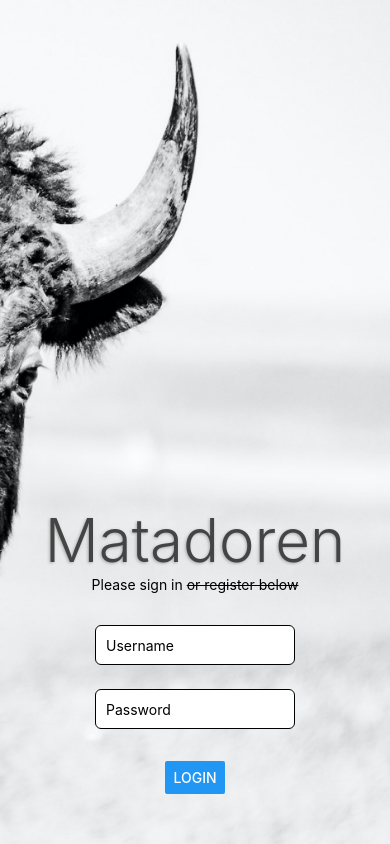
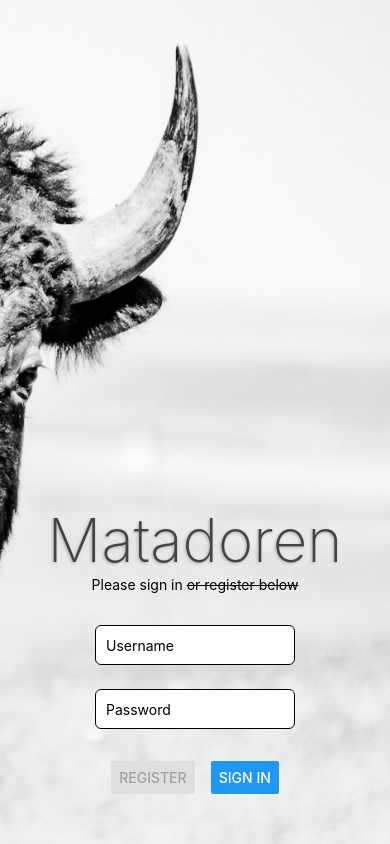
Before and after one commit to david-O-Ciarnain/matadoren-chat, a React Native app: screen / in a window 390 px wide. Built offline with nearby package versions, Linux system fonts and the light colour scheme.

Commit message:
Added redister button (disabled), more styles.

```diff
--- a/App.tsx
+++ b/App.tsx
@@ -1,13 +1,12 @@
 import { StatusBar } from "expo-status-bar";
 import { StyleSheet, Text, View } from "react-native";
-import LoginForm from "./src/components/LoginForm";
 import LoginScreen from "./src/views/LoginScreen";
 
 export default function App() {
   return (
     <View style={styles.container}>
       <LoginScreen />
-      {/* <StatusBar style="auto" /> */}
+      <StatusBar style="auto" hidden={true} />
     </View>
   );
 }
--- a/package.json
+++ b/package.json
@@ -10,13 +10,16 @@
     "eject": "expo eject"
   },
   "dependencies": {
+    "@react-navigation/native": "^6.0.10",
     "expo": "~45.0.0",
     "expo-status-bar": "~1.3.0",
     "react": "17.0.2",
     "react-dom": "17.0.2",
     "react-native": "0.68.2",
     "react-native-gifted-chat": "^1.0.0",
-    "react-native-web": "0.17.7"
+    "react-native-web": "0.17.7",
+    "react-native-screens": "~3.11.1",
+    "react-native-safe-area-context": "4.2.4"
   },
   "devDependencies": {
     "@babel/core": "^7.12.9",
--- a/src/components/Header.js
+++ b/src/components/Header.js
@@ -7,7 +7,7 @@ const Header = () => {
 const styles = StyleSheet.create({
   title: {
     fontSize: 60,
-    fontWeight: "300",
+    fontWeight: "200",
     color: "#444",
     textShadowColor: "#aaa",
     textShadowOffset: { width: -1, height: 1 },
--- a/src/components/LoginForm.js
+++ b/src/components/LoginForm.js
@@ -7,11 +7,16 @@ import {
   TextInput,
   Button,
 } from "react-native";
+import MainView from "../views/MainView";
 import Header from "./Header";
 
 const LoginForm = () => {
-  const [username, onChangeUsername] = React.useState("");
-  const [password, onChangePassword] = React.useState("");
+  const [username, setUsername] = React.useState("");
+  const [password, setPassword] = React.useState("");
+
+  const handleLogin = () => {
+    console.log(username, password);
+  };
 
   return (
     <View style={styles.container}>
@@ -22,23 +27,24 @@ const LoginForm = () => {
       <View style={styles.inputfields}>
         <TextInput
           style={styles.input}
-          onChangeText={onChangeUsername}
+          onChangeText={setUsername}
           value={username}
           placeholder="Username"
           textContentType="username"
         />
         <TextInput
           style={styles.input}
-          onChangeText={onChangePassword}
+          onChangeText={setPassword}
           value={password}
           placeholder="Password"
           secureTextEntry={true}
           textContentType="password"
         />
       </View>
-      <Button title="Login" style={styles.loginbutton}>
-        <Text>Login</Text>
-      </Button>
+      <View style={styles.btngroup}>
+        <Button title="Sign in" style={styles.button} onPress={handleLogin} />
+        <Button title="Register" style={styles.button} disabled={true} />
+      </View>
     </View>
   );
 };
@@ -59,15 +65,17 @@ const styles = StyleSheet.create({
     width: 200,
     backgroundColor: "#fff",
   },
-  loginbutton: {
-    width: 200,
-  },
   inputfields: {
     marginVertical: 20,
   },
   linethrough: {
     textDecorationLine: "line-through",
   },
+  btngroup: {
+    flexDirection: "row-reverse",
+    justifyContent: "space-evenly",
+    width: 200,
+  },
 });
 
 export default LoginForm;
--- a/src/views/MainView.js
+++ b/src/views/MainView.js
@@ -0,0 +1,9 @@
+const MainView = () => {
+  return (
+    <View>
+      <Text>MainView</Text>
+    </View>
+  );
+};
+
+export default MainView;
```
Also changed, not shown: 1 other file (tests, documents, lock files or other folders).
